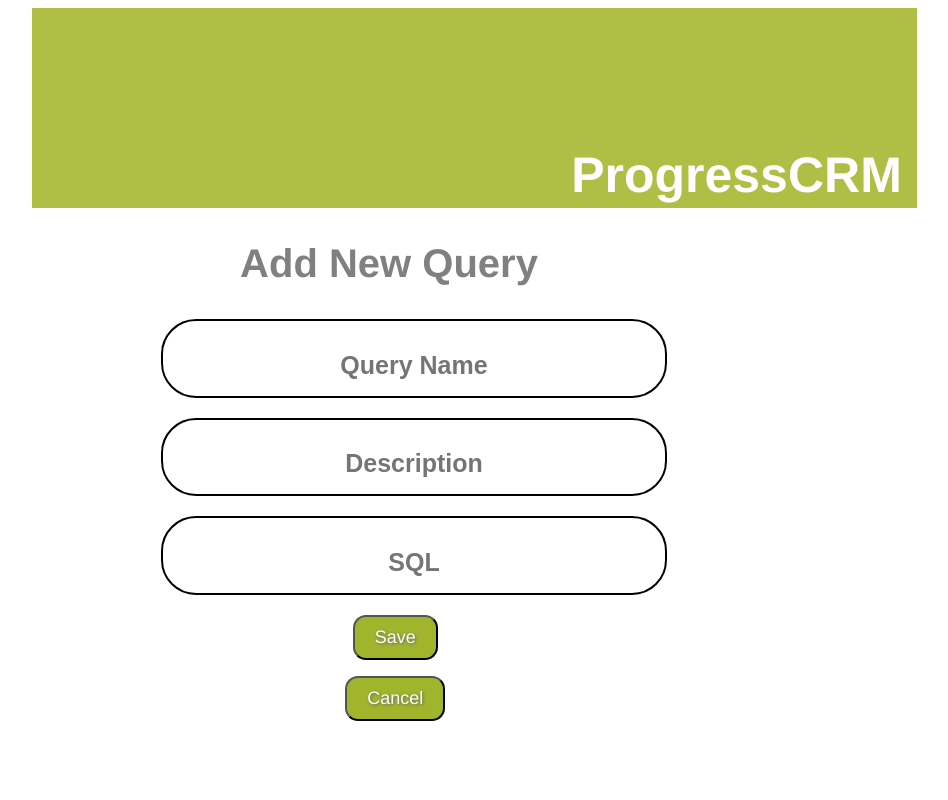
After one commit to dagobailon/progress_crm_reporting, a Django app: page /add_query/ in a window 1280 px wide. The commit adds this page. Shown: the whole page, without its empty margins (251-1199 px from the left). Run offline with Django 3.2, Linux system fonts and the light colour scheme; parts of the project's set-up code (start-up, migrations or seed data) failed here and were passed over.

Commit message:
added a feature to add additional forms, code is stable, needs front end

```diff
--- /dev/null
+++ b/reporting/reporting_queries/forms.py
@@ -0,0 +1,8 @@
+from django import forms
+from django.forms import ModelForm
+from reporting_queries.models import Query
+
+class AddQueryForm(forms.Form):
+    query = forms.CharField(label = 'query', max_length=500)
+    name = forms.CharField(label = 'name', max_length=120)
+    description = forms.CharField(label = 'description')
--- a/reporting/reporting_queries/static/style.css
+++ b/reporting/reporting_queries/static/style.css
@@ -105,3 +105,19 @@
   background: #9da8aa;
   text-decoration: none;
 }
+
+.form {
+    margin-left: 50px;
+    margin-bottom: 20px;
+    height: 10%;
+    width: 40%;
+    background-color:white;
+    text-align: center;
+    padding-top: 15px;
+    border-radius: 35px;
+    border-style: solid;
+    border-color: black;
+    font-weight: bold;
+    font-size: 25;
+
+}
--- /dev/null
+++ b/reporting/reporting_queries/templates/add_query.html
@@ -0,0 +1,39 @@
+<html>
+    <head>
+        <title>
+            ProgressCRM
+        </title>
+        {% load staticfiles %}
+        <link rel="stylesheet" type="text/css" href="{%static 'style.css'%}">
+
+
+    </head>
+    <body>
+        <div class = "banner">
+            <h1>
+                ProgressCRM
+            </h1>
+        </div>
+
+            <h2>
+            Add New Query
+            </h2>
+
+
+
+        <center>
+            <form role = 'form' action = '.' method = 'post'>
+                {% csrf_token %}
+                <input class="form" type="text" placeholder="Query Name" name = "name"><br>
+                <input class="form" type="text"placeholder="Description" name = "description"><br>
+                <input class="form" type="text" placeholder="SQL" name = "query">  </input>
+                <br>
+                <a href='/'>  <button class = "exportbtn" type = "submit" value = "OK"> Save </button></a>
+            </form>
+                <a href='/'>  <button class = "exportbtn"> Cancel</button></a>
+        </center>
+
+
+    </body>
+
+</html>
--- a/reporting/reporting_queries/templates/index.html
+++ b/reporting/reporting_queries/templates/index.html
@@ -14,6 +14,8 @@
                 ProgressCRM
             </h1>
         </div>
+            <a href='/add_query'>  <button class = "exportbtn"> Add Query
+    </button></a>
             <h2>
             Choose a Report:
             </h2>
@@ -23,10 +25,13 @@
             <div class="nav_button" onClick="location.href='/results/{{query.id}}'">  {{query.name}}
             <div class="description"> {{query.description}} </div>
             </div>
+
         </center>
 
 
             {% endfor %}
+                  <a href='/add_query'>  <button class = "exportbtn"> Add Query
+    </button></a>
         </p>
     </body>
 
--- a/reporting/reporting_queries/urls.py
+++ b/reporting/reporting_queries/urls.py
@@ -1,6 +1,5 @@
 from django.conf.urls import patterns, url
-
-from reporting_queries.views import HomePageView, ResultsView, ResultCsvView
+from reporting_queries.views import HomePageView, ResultsView, ResultCsvView, AddQueryView
 
 
 
@@ -10,5 +9,6 @@
     url(r'^$', HomePageView.as_view(), name = 'home'),
     url(r'^results/(?P<id>[0-9]+)$', ResultsView.as_view(), name ='results'),
     url(r'^export/(?P<id>[0-9]+)$', ResultCsvView.as_view(), name = 'export'),
+    url(r'^add_query/', AddQueryView.as_view(), name = 'add_query'),
 
     )
--- a/reporting/reporting_queries/views.py
+++ b/reporting/reporting_queries/views.py
@@ -4,8 +4,11 @@
 from django.http import HttpResponseRedirect, HttpResponse
 from django.db import connection
 from django.views.generic.base import TemplateView
+from django.core.exceptions import ValidationError
+from django.template import RequestContext
 
 from reporting_queries.models import * #need to add more models
+from reporting_queries.forms import AddQueryForm
 
 class HomePageView(TemplateView):
 
@@ -65,3 +68,34 @@
         for obj in results:
             writer.writerow(obj)
         return response
+
+class AddQueryView(TemplateView):
+    def get(self, request, **kwargs):
+        form = AddQueryForm()
+        template = "add_query.html"
+        return render(request, 'add_query.html', {'form' : form})
+
+    def post(self, request, **kwargs):
+        if request.method == 'POST':
+            form = AddQueryForm(request.POST)
+            if form.is_valid():
+                name = request.POST.get('name')
+                description = request.POST.get('description')
+                query = request.POST.get('query')
+                if name and description and query:
+                    q = Query(name = name, description = description, query = query)
+                    q.save()
+                return HttpResponseRedirect('/')
+            else:
+                print 'FAIL'
+        else:
+            form = AddQueryForm()
+            return render_to_respond(request, 'add_query.html', {'form' : form})
+
+
+        # if name and description and query:
+        #     q = Query(name = name, description = description, query = query)
+        #     q.save()
+        #     return HttpResponseRedirect('/')
+
+        # return render(request, self.template)
```
